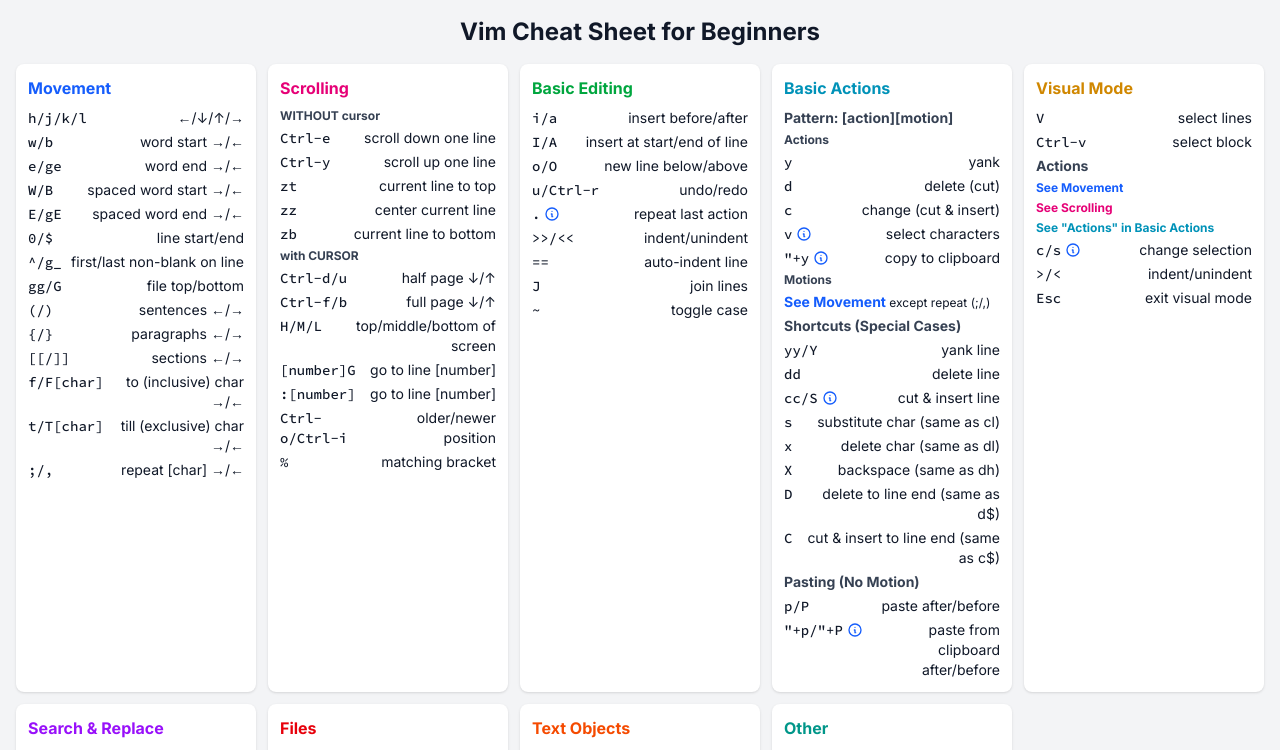
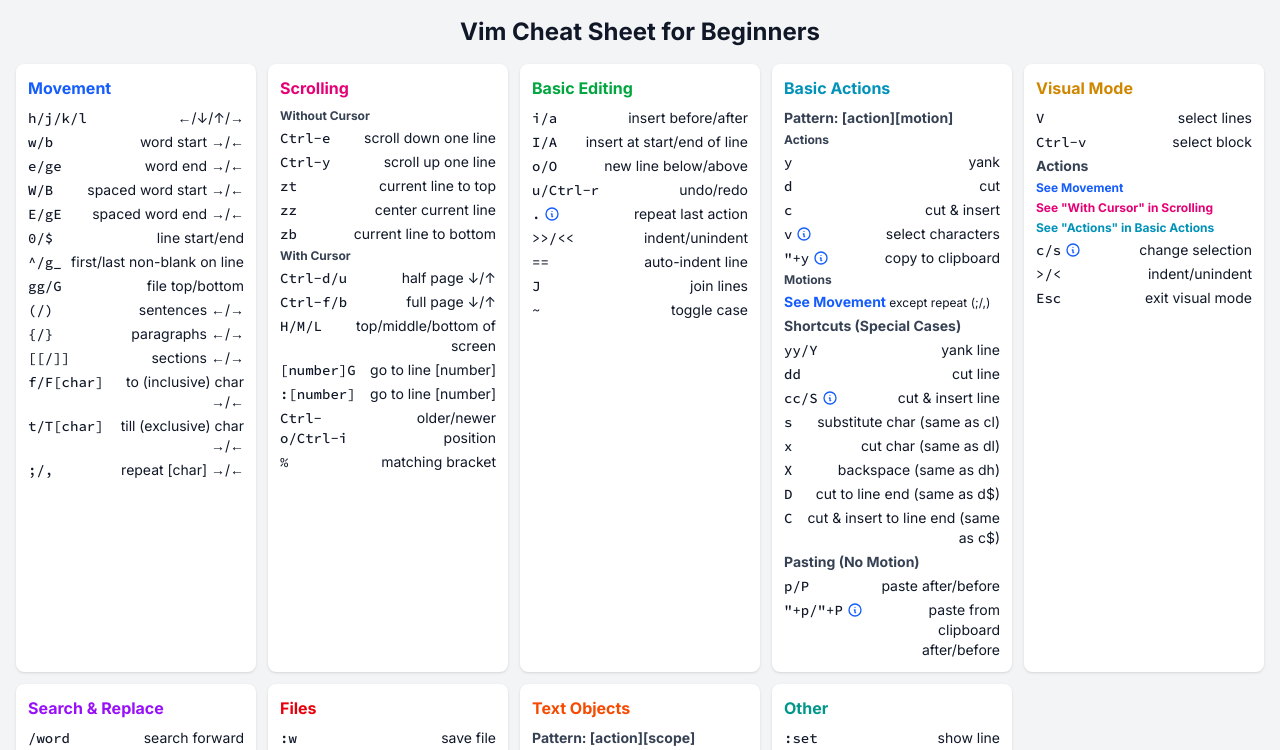
Before and after one commit to Noitidart/vim-cheats, a Next.js app: page / in a window 1280 px wide. Shown: the top 750 px of the page. Built offline with nearby package versions, Linux system fonts and the light colour scheme.

Commit message:
Fixed calling "d" as "Cut" not "Delete"

```diff
--- a/pages/index.tsx
+++ b/pages/index.tsx
@@ -50,14 +50,14 @@
     title: 'Scrolling',
     colorClass: 'text-pink-600 dark:text-pink-400',
     commands: [
-      ['WITHOUT cursor', '', { isText: true, commandColorClass: 'font-bold' }],
+      ['Without Cursor', '', { isText: true, commandColorClass: 'font-bold' }],
       ['Ctrl-e', 'scroll down one line'],
       ['Ctrl-y', 'scroll up one line'],
       ['zt', 'current line to top'],
       ['zz', 'center current line'],
       ['zb', 'current line to bottom'],
       ['', '', { isText: true }],
-      ['with CURSOR', '', { isText: true, commandColorClass: 'font-bold' }],
+      ['With Cursor', '', { isText: true, commandColorClass: 'font-bold' }],
       ['Ctrl-d/u', 'half page ↓/↑'],
       ['Ctrl-f/b', 'full page ↓/↑'],
       ['H/M/L', 'top/middle/bottom of screen'],
@@ -102,8 +102,8 @@
       ],
       ['Actions', '', { isText: true, commandColorClass: 'font-bold' }],
       ['y', 'yank '],
-      ['d', 'delete (cut)'],
-      ['c', 'change (cut & insert)'],
+      ['d', 'cut'],
+      ['c', 'cut & insert'],
       [
         'v',
         'select characters',
@@ -159,7 +159,7 @@
         { isText: true, commandColorClass: 'font-bold !text-sm' }
       ],
       ['yy/Y', 'yank line'],
-      ['dd', 'delete line'],
+      ['dd', 'cut line'],
       [
         'cc/S',
         'cut & insert line',
@@ -168,9 +168,9 @@
         }
       ],
       ['s', 'substitute char (same as cl)'],
-      ['x', 'delete char (same as dl)'],
+      ['x', 'cut char (same as dl)'],
       ['X', 'backspace (same as dh)'],
-      ['D', 'delete to line end (same as d$)'],
+      ['D', 'cut to line end (same as d$)'],
       ['C', 'cut & insert to line end (same as c$)'],
       [
         'Pasting (No Motion)',
@@ -216,7 +216,7 @@
         }
       ],
       [
-        'See Scrolling',
+        'See "With Cursor" in Scrolling',
         '',
         {
           isText: true,
```
